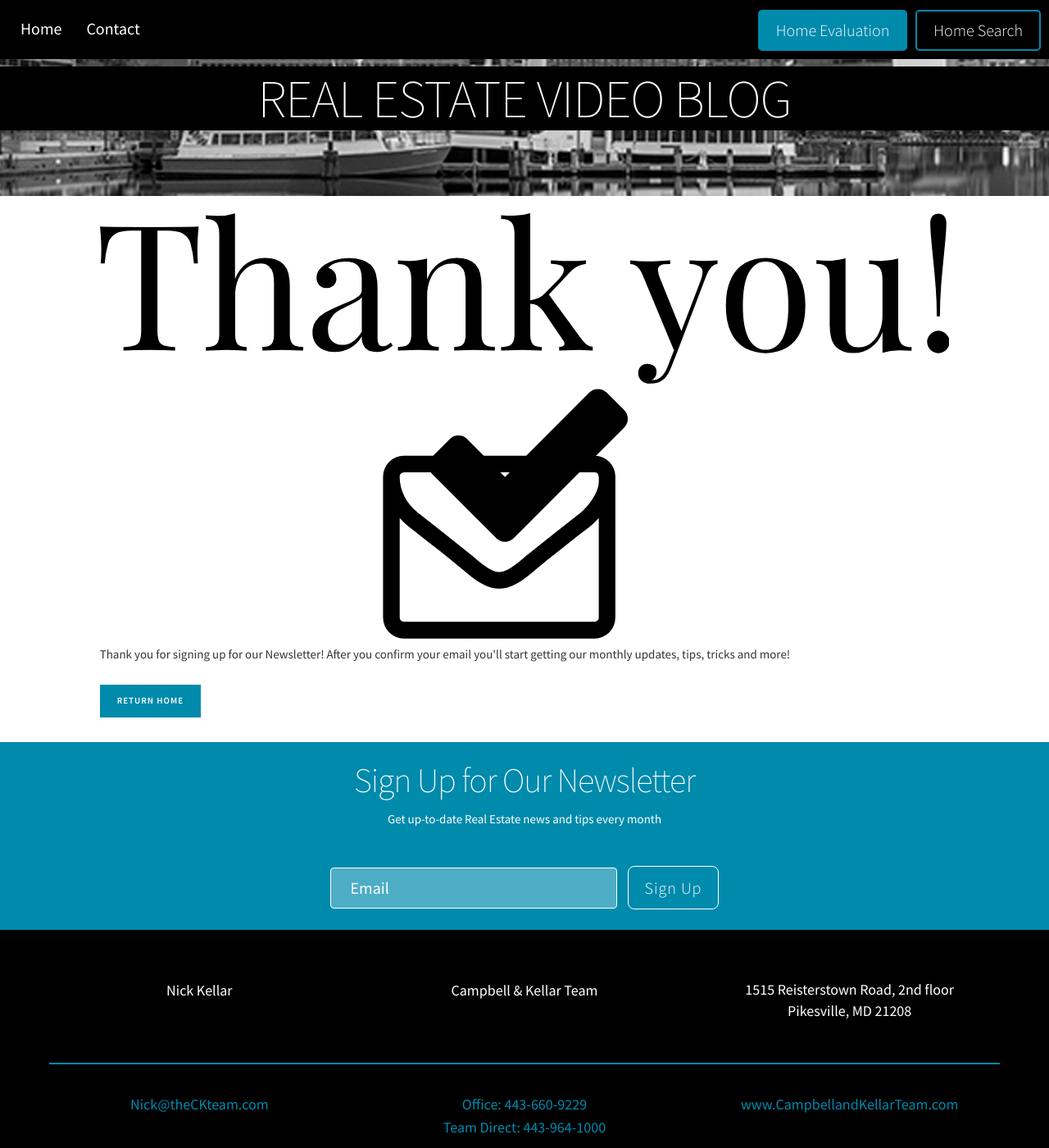
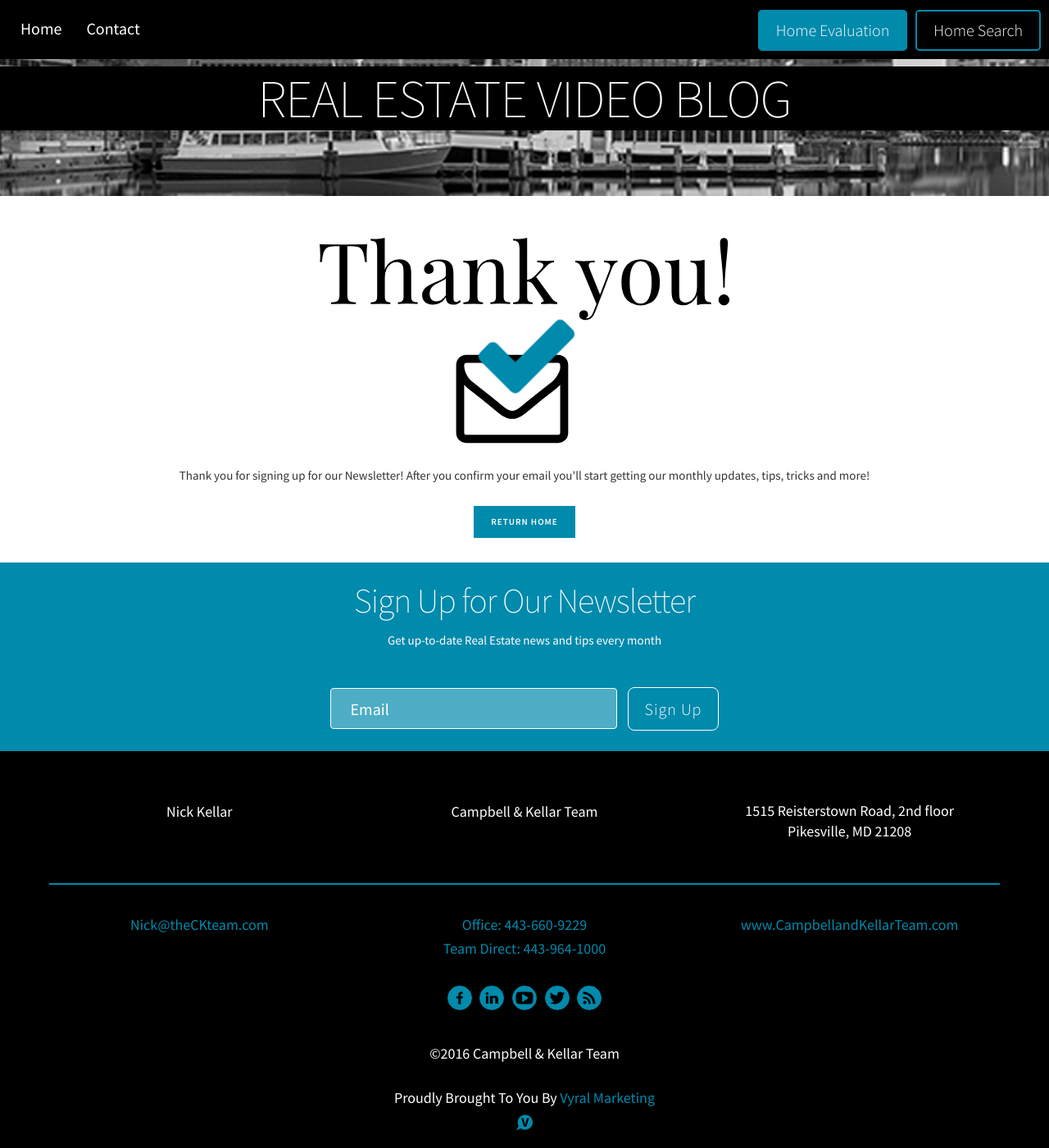
Before and after one commit to Vyral/nick-kellar-blog, a Jekyll site: the page built from thankyou.html, in a window 1280 px wide and 1400 px high, scrolled down 218 px. Shown: the whole window at 82% size. Built offline with Jekyll 4.4.1, drawn with Linux system fonts in a browser that asks for light colours; nearby versions of some CDN libraries.

```diff
--- a/_sass/_posts.sass
+++ b/_sass/_posts.sass
@@ -250,3 +250,25 @@
 @media (max-width: 992px)
   .post-container
     padding-right: 0px
+
+//thank you page
+.thankyou
+  text-align: center
+  margin-top: 3rem
+  svg
+    max-width: 50rem
+  &:first-child
+    p
+      margin-top: 2rem
+.checkmark
+  fill: $brand
+  @include animation(checkmark 2s $ease-in-out-quad forwards)
+
+.envelope
+  @include animation(checkmark 2s $ease-out-quint)
+
+@include keyframes(checkmark)
+  0%
+    @include transform(rotate(-15deg) scale(0.02))
+  100%
+    @include transform(rotate(0deg) scale(1) translate(-209px, -148px))
```
Also changed, not shown: 3 other files.
